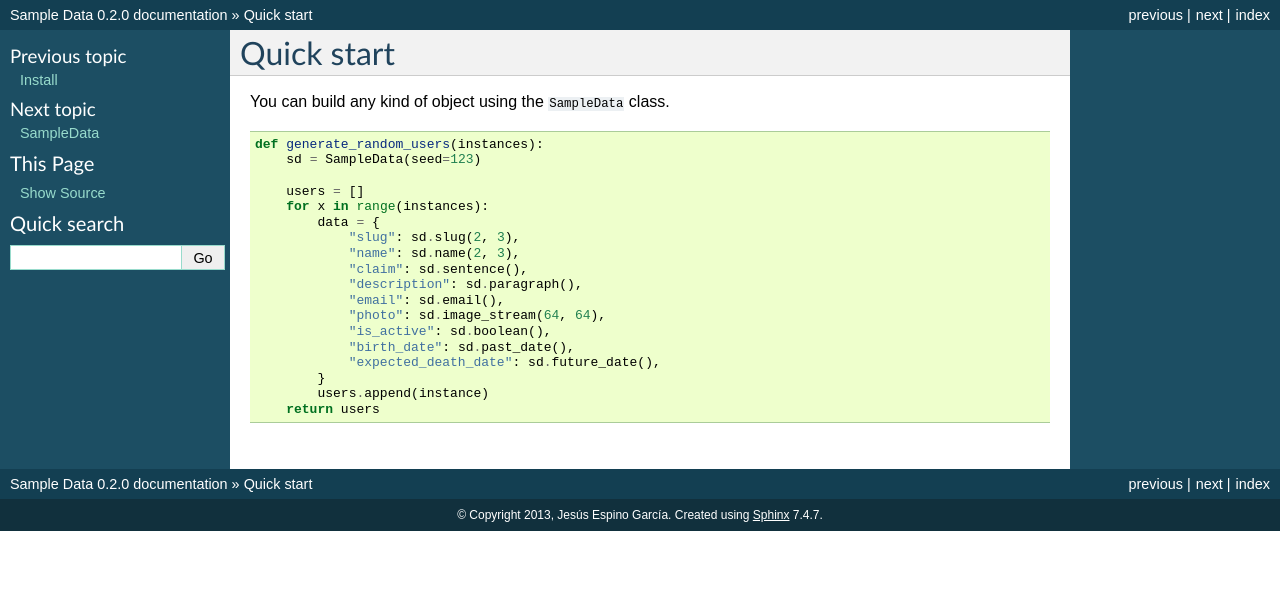
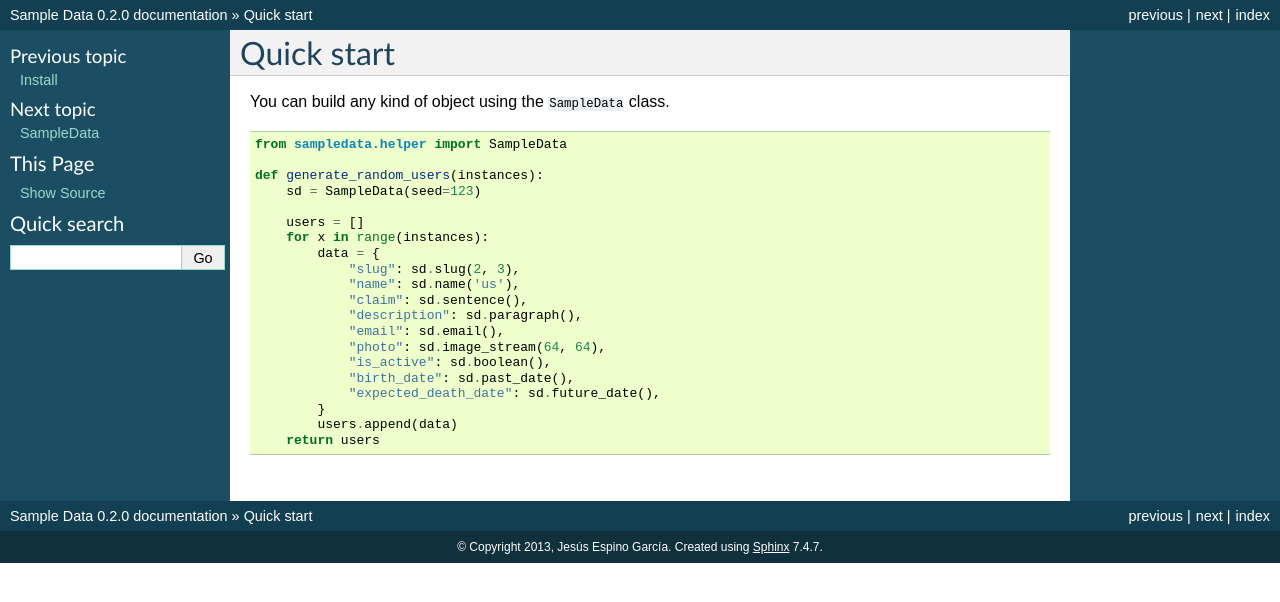
Before and after one commit to jespino/sampledata, a Sphinx documentation site: the page built from doc/source/quick_start.rst, in a window 1280 px wide. Shown: the top 602 px of the page. Built offline with Sphinx 7.4.7, drawn with Linux system fonts in a browser that asks for light colours.

Commit message:
Fixing README and documentation examples

```diff
--- a/README.rst
+++ b/README.rst
@@ -42,7 +42,7 @@ You can build any kind of object using the :code:`SampleData` class.
       for x in range(instances):
           data = {
               "slug": sd.slug(2, 3),
-              "name": sd.name(2, 3),
+              "name": sd.name('us'),
               "claim": sd.sentence(),
               "description": sd.paragraph(),
               "email": sd.email(),
@@ -51,7 +51,7 @@ You can build any kind of object using the :code:`SampleData` class.
               "birth_date": sd.past_date(),
               "expected_death_date": sd.future_date(),
           }
-          users.append(instance)
+          users.append(data)
       return users
 
 
--- a/doc/source/quick_start.rst
+++ b/doc/source/quick_start.rst
@@ -4,6 +4,8 @@ Quick start
 You can build any kind of object using the :code:`SampleData` class.
 
 .. code:: python
+
+  from sampledata.helper import SampleData
 
   def generate_random_users(instances):
       sd = SampleData(seed=123)
@@ -12,7 +14,7 @@ You can build any kind of object using the :code:`SampleData` class.
       for x in range(instances):
           data = {
               "slug": sd.slug(2, 3),
-              "name": sd.name(2, 3),
+              "name": sd.name('us'),
               "claim": sd.sentence(),
               "description": sd.paragraph(),
               "email": sd.email(),
@@ -21,5 +23,5 @@ You can build any kind of object using the :code:`SampleData` class.
               "birth_date": sd.past_date(),
               "expected_death_date": sd.future_date(),
           }
-          users.append(instance)
+          users.append(data)
       return users
```
